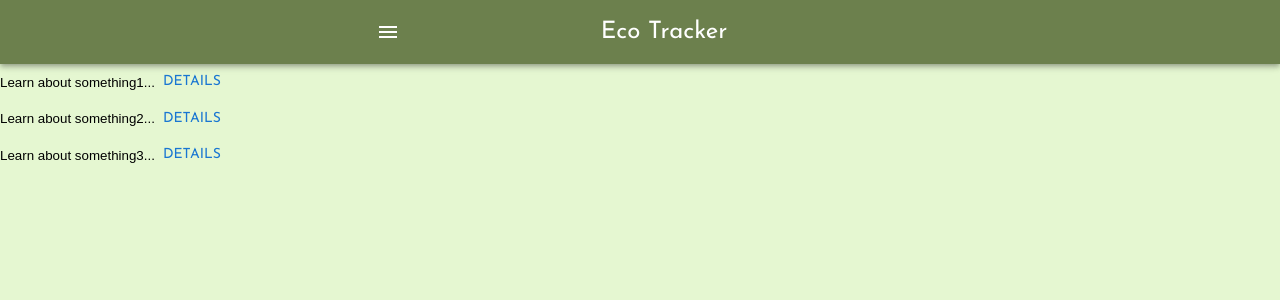
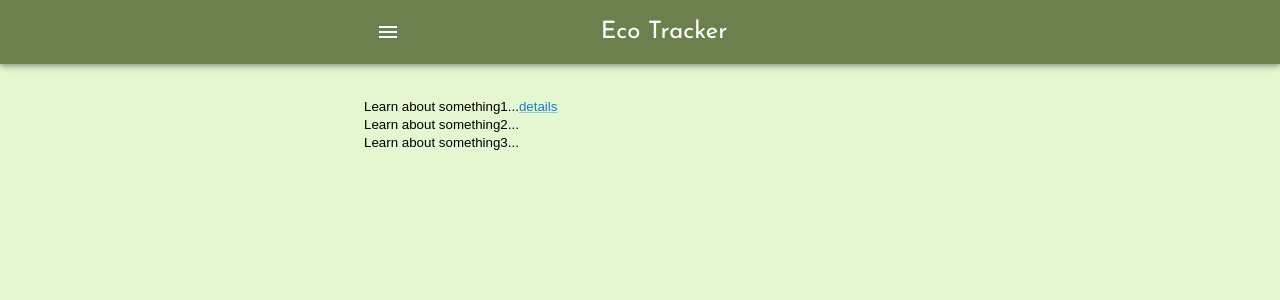
Before and after one commit to vrepetskyi/eco-tracker, a React (Create React App) app: page / in a window 1280 px wide. Shown: the top 300 px of the page. Built offline with nearby package versions, Linux system fonts and the light colour scheme.

Commit message:
Modified App layout

```diff
--- a/src/App.jsx
+++ b/src/App.jsx
@@ -1,4 +1,4 @@
-import { GlobalStyles } from "@mui/material";
+import { Container, GlobalStyles } from "@mui/material";
 import { Box } from "@mui/system";
 import Header from "./components/Header";
 import Todos from "./components/Todos";
@@ -14,10 +14,10 @@ export default function App() {
           },
         }}
       />
-      <Box>
-        <Header />
+      <Header />
+      <Container maxWidth="sm" sx={{ marginTop: 4 }}>
         <Todos />
-      </Box>
+      </Container>
     </>
   );
 }
--- a/src/components/Todo.jsx
+++ b/src/components/Todo.jsx
@@ -1,10 +1,13 @@
-import { Button, ButtonBase } from "@mui/material";
+import { Button, ButtonBase, Link } from "@mui/material";
 import { Box } from "@mui/system";
-import { useDispatch } from "react-redux";
+import { useDispatch, useSelector } from "react-redux";
 import { completeTodo } from "../store/todos";
 
-export default function Todo({ id, objective, details, hash }) {
+export default function Todo({ id, objective, articleId, urlQuery }) {
+  const { all: articles } = useSelector((state) => state.articles);
   const dispatch = useDispatch();
+
+  const article = articles.find(({ id }) => id === articleId);
 
   const todoClicked = () => {
     dispatch(completeTodo(id));
@@ -18,7 +21,15 @@ export default function Todo({ id, objective, details, hash }) {
     <Box>
       <ButtonBase onClick={todoClicked}>
         {objective}
-        <Button onClick={detailsClicked}>details</Button>
+        {article && (
+          <Link
+            target="_blank"
+            href={article.url + urlQuery}
+            onClick={detailsClicked}
+          >
+            details
+          </Link>
+        )}
       </ButtonBase>
     </Box>
   );
--- a/src/store/articles.js
+++ b/src/store/articles.js
@@ -5,9 +5,10 @@ export const articles = createSlice({
   initialState: {
     all: [
       {
+        id: 0,
         image: "image_url",
         name: "Article name",
-        url: "some_url",
+        url: "https://www.goodenergy.co.uk/the-ultimate-20-step-guide-to-eco-friendly-living/",
       },
     ],
   },
--- a/src/store/todos.js
+++ b/src/store/todos.js
@@ -6,32 +6,24 @@ const initialAll = [
   {
     id: 0,
     objective: "Learn about something1...",
-    details: 0, // id of a blog article
-    hash: "hash_to_article_section",
+    articleId: 0, // id of a blog article
+    urlQuery: "#1",
   },
   {
     id: 1,
     objective: "Learn about something2...",
-    details: 0,
-    hash: "hash_to_article_section",
   },
   {
     id: 2,
     objective: "Learn about something3...",
-    details: 0,
-    hash: "hash_to_article_section",
   },
   {
     id: 3,
     objective: "Learn about something4...",
-    details: 0,
-    hash: "hash_to_article_section",
   },
   {
     id: 4,
     objective: "Learn about something5...",
-    details: 0,
-    hash: "hash_to_article_section",
   },
 ];
 
```
